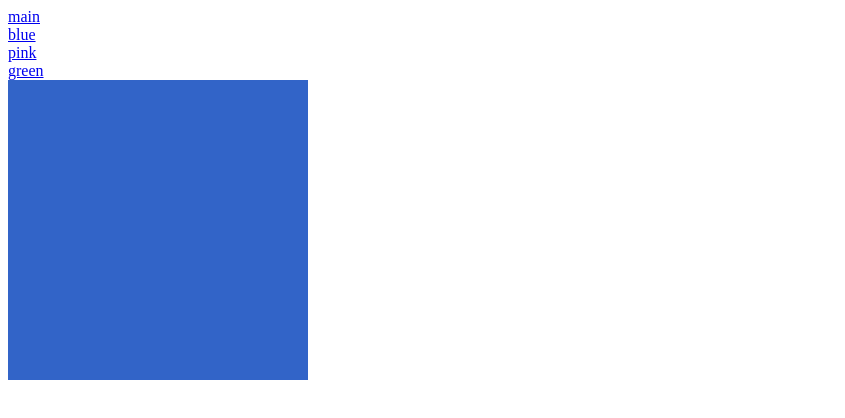
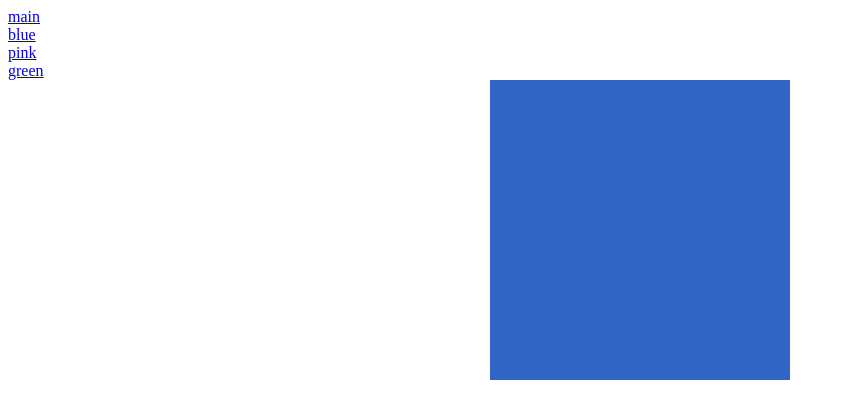
Before and after one commit to Farbfetzen/p5js-angular, an Angular app: page /blue in a window 1280 px wide. Shown: the top 418 px of the page, without its empty margins (0-845 px from the left). Built offline with nearby package versions, Linux system fonts and the light colour scheme.

Commit message:
Use SketchComponent for blue

```diff
--- a/src/app/sketches/blue/blue.component.html
+++ /dev/null
@@ -1 +0,0 @@
-<div id="canvas-container"></div>
--- a/src/app/sketches/blue/blue.component.ts
+++ b/src/app/sketches/blue/blue.component.ts
@@ -1,31 +1,23 @@
 import p5 from "p5";
 
-import { AfterViewInit, Component, OnDestroy } from "@angular/core";
+import { Component } from "@angular/core";
+
+import { SketchComponent } from "src/app/sketches/sketch/sketch.component";
 
 @Component({
     selector: "app-blue",
     standalone: true,
-    imports: [],
-    templateUrl: "./blue.component.html",
-    styleUrl: "./blue.component.css",
+    imports: [SketchComponent],
+    template: `<app-sketch [sketchFun]="createSketch" centeredHorizontally="true" />`,
 })
-export class BlueComponent implements AfterViewInit, OnDestroy {
-    sketch!: p5;
+export class BlueComponent {
     backgroundColor = "#3264c8";
-
-    ngAfterViewInit(): void {
-        this.sketch = new p5(this.createSketch);
-    }
-
-    ngOnDestroy(): void {
-        this.sketch.remove();
-    }
 
     createSketch = (p: p5) => {
         // let counter = 0;
 
         p.setup = () => {
-            p.createCanvas(300, 300).parent("canvas-container");
+            p.createCanvas(300, 300);
         };
 
         p.draw = () => {
```
